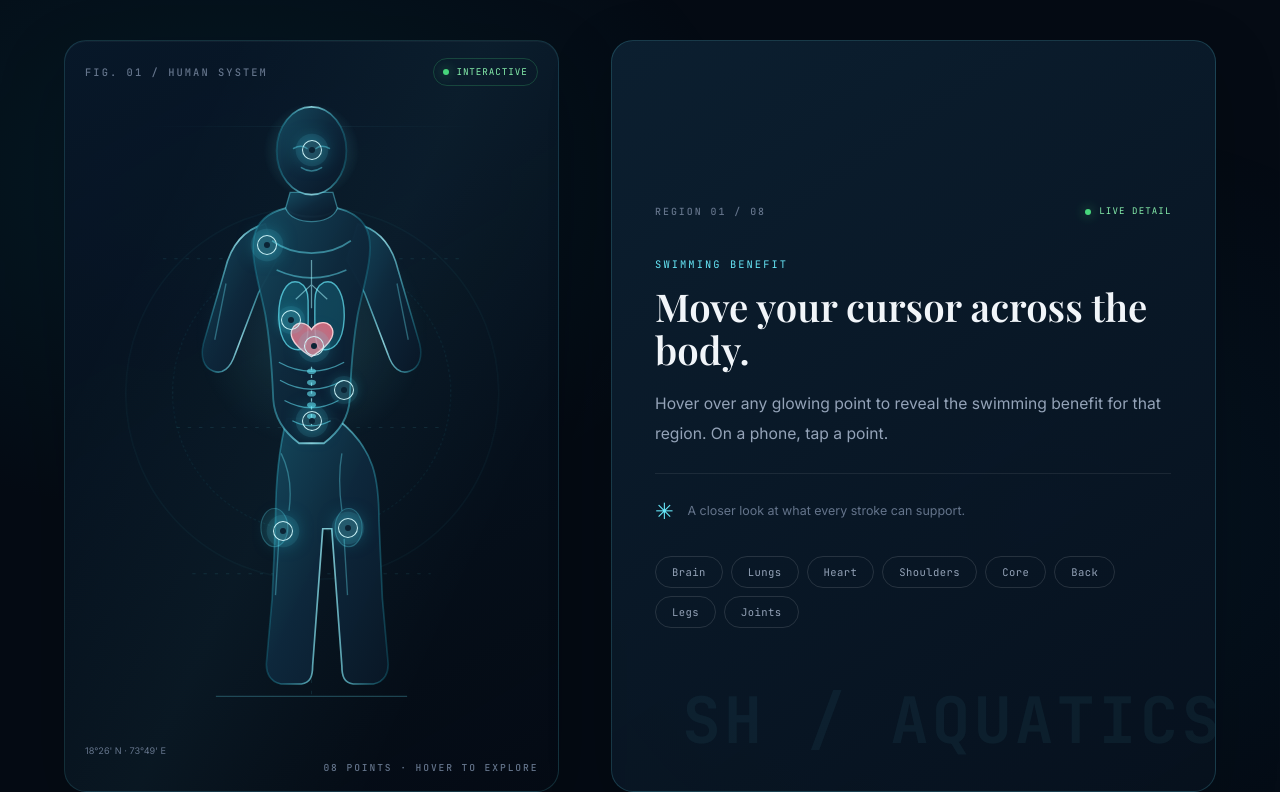
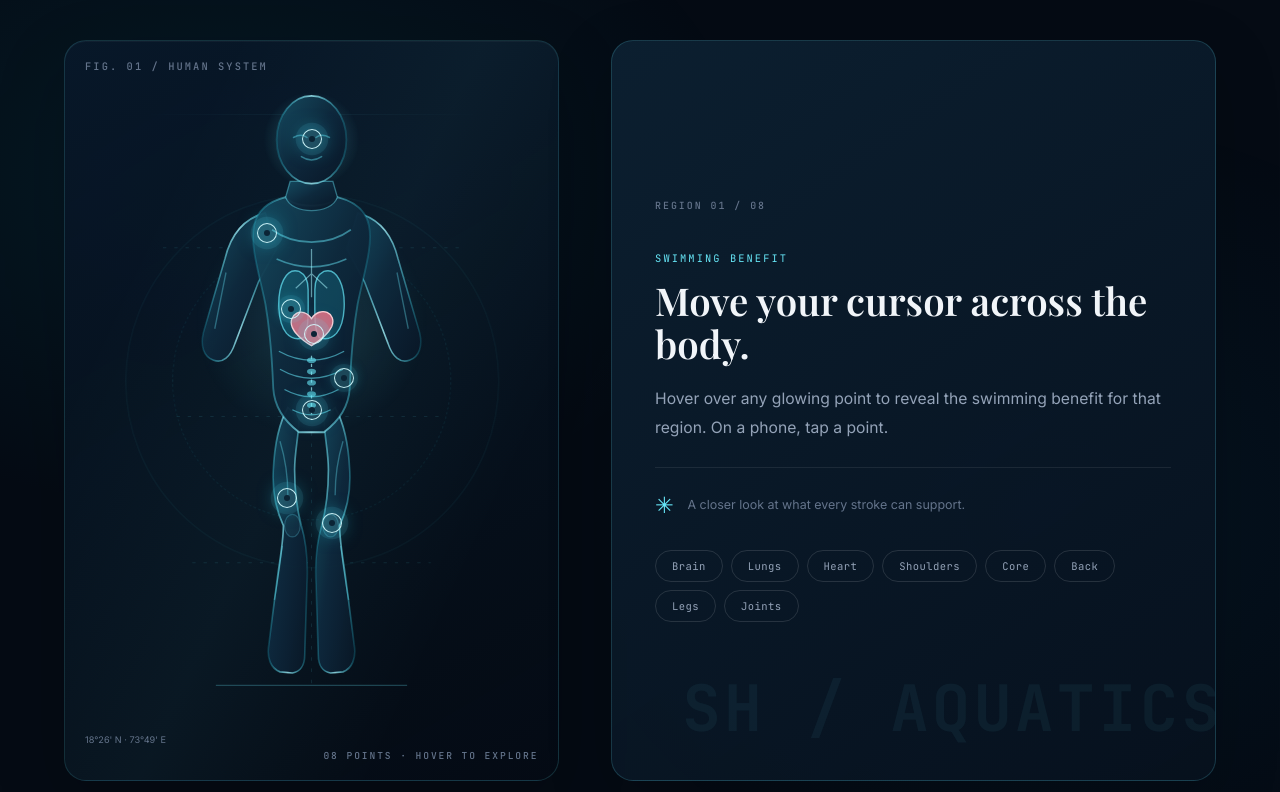
Before and after one commit to kulkarniyash132/Shahu-swimming-pool, a website: page index.html in a window 1280 px wide. Shown: the part 3447-4239 px from the top of the page. Drawn offline with nearby package versions, Linux system fonts and the light colour scheme; no server answers; a web font is replaced by a local one.

Commit message:
Add files via upload

```diff
--- a/index.html
+++ b/index.html
@@ -239,7 +239,7 @@
     </div>
   </div>
 
-  <!-- ===== INTERACTIVE ANATOMY ===== -->
+  <!-- ===== SWIMMER ANATOMY ===== -->
   <section class="anatomy section-pad" id="anatomy">
     <div class="chapter-label"><span data-i18n="chapAnatomy">Chapter II — Anatomy of a Swimmer</span></div>
     <div class="anatomy-header">
@@ -253,7 +253,6 @@
       <div class="body-stage">
         <div class="body-stage-topline">
           <span class="mono">FIG. 01 / HUMAN SYSTEM</span>
-          <span class="live-indicator"><i></i> INTERACTIVE</span>
         </div>
         <div class="body-diagram">
           <div class="body-orbit body-orbit--outer"></div>
@@ -261,8 +260,8 @@
           <div class="body-scanline"></div>
           <div class="body-svg-container">
             <svg viewBox="0 0 360 560" role="img" aria-labelledby="body-figure-title body-figure-desc" xmlns="http://www.w3.org/2000/svg">
-              <title id="body-figure-title">Interactive swimmer anatomy</title>
-              <desc id="body-figure-desc">A stylised human figure with highlighted head, shoulders, lungs, heart, core, spine, legs, and knees. Hover or focus any marker to explore a swimming benefit.</desc>
+              <title id="body-figure-title">Swimmer anatomy illustration</title>
+              <desc id="body-figure-desc">A stylised human figure with proportionate, separated legs and highlighted head, shoulders, lungs, heart, core, spine, and knees. Hover or focus any marker to explore a swimming benefit.</desc>
               <defs>
                 <linearGradient id="bodyFill" x1="0" y1="0" x2="1" y2="1">
                   <stop offset="0" stop-color="#164e63" stop-opacity=".92"/>
@@ -289,7 +288,33 @@
               <!-- limbs -->
               <path d="M139 119 C120 124 108 139 103 160 L84 225 C81 237 84 247 93 250 C101 253 108 247 112 235 L133 180 L149 151Z" fill="url(#bodyFill)" stroke="url(#bodyEdge)" stroke-width="1.4"/>
               <path d="M221 119 C240 124 252 139 257 160 L276 225 C279 237 276 247 267 250 C259 253 252 247 248 235 L227 180 L211 151Z" fill="url(#bodyFill)" stroke="url(#bodyEdge)" stroke-width="1.4"/>
-              <path d="M158 292 C151 318 148 348 148 383 L145 452 L140 508 C139 518 143 526 153 528 L171 528 C179 527 181 521 181 512 L190 390 L198 390 L207 512 C207 521 209 527 217 528 L235 528 C245 526 249 518 248 508 L243 452 L240 383 C240 348 237 318 202 292Z" fill="url(#bodyFill)" stroke="url(#bodyEdge)" stroke-width="1.5"/>
+              <!-- Separated, proportionate legs aligned with the hips and torso -->
+              <path d="M159 292
+                       C151 306 147 326 146 348
+                       C145 366 149 384 155 397
+                       C155 408 153 421 151 434
+                       C148 455 145 480 142 503
+                       C140 515 144 524 152 527
+                       L163 528
+                       C170 527 174 521 174 512
+                       L176 449
+                       C177 431 176 414 171 397
+                       C167 382 165 365 165 347
+                       C165 331 169 315 169 301Z"
+                    fill="url(#bodyFill)" stroke="url(#bodyEdge)" stroke-width="1.5"/>
+              <path d="M201 292
+                       C209 306 213 326 214 348
+                       C215 366 211 384 205 397
+                       C205 408 207 421 209 434
+                       C212 455 215 480 218 503
+                       C220 515 216 524 208 527
+                       L197 528
+                       C190 527 186 521 186 512
+                       L184 449
+                       C183 431 184 414 189 397
+                       C193 382 195 365 195 347
+                       C195 331 191 315 191 301Z"
+                    fill="url(#bodyFill)" stroke="url(#bodyEdge)" stroke-width="1.5"/>
               <!-- torso -->
               <path d="M157 105 C145 108 132 115 129 130 C125 148 134 175 139 200 C143 223 145 250 146 275 C147 292 157 305 169 314 L191 314 C203 305 213 292 214 275 C215 250 217 223 221 200 C226 175 235 148 231 130 C228 115 215 108 203 105 C195 115 165 115 157 105Z" fill="url(#bodyFill)" stroke="url(#bodyEdge)" stroke-width="1.6"/>
               <path d="M157 105 C162 121 198 121 203 105 L199 91 L161 91Z" fill="url(#bodyFill)" stroke="#67e8f9" stroke-opacity=".42" stroke-width="1.2"/>
@@ -311,9 +336,9 @@
                 <ellipse cx="180" cy="250" rx="4" ry="2.5"/><ellipse cx="180" cy="260" rx="4" ry="2.5"/><ellipse cx="180" cy="270" rx="4" ry="2.5"/><ellipse cx="180" cy="280" rx="4" ry="2.5"/><ellipse cx="180" cy="290" rx="4" ry="2.5"/>
               </g>
               <!-- limbs detail -->
-              <path d="M104 172L94 222 M256 172L266 222 M153 323 Q164 345 160 374 M207 374 Q203 345 207 323 M151 399L148 449 M209 399L212 449" stroke="#67e8f9" stroke-opacity=".35" stroke-width="1.2" fill="none"/>
-              <ellipse cx="147" cy="389" rx="12" ry="17" fill="#67e8f9" fill-opacity=".08" stroke="#67e8f9" stroke-opacity=".28"/>
-              <ellipse cx="213" cy="389" rx="12" ry="17" fill="#67e8f9" fill-opacity=".08" stroke="#67e8f9" stroke-opacity=".28"/>
+              <path d="M104 172L94 222 M256 172L266 222 M152 322 Q159 345 159 370 M208 322 Q201 345 201 370 M154 415 Q151 440 147 463 M206 415 Q209 440 213 463" stroke="#67e8f9" stroke-opacity=".35" stroke-width="1.2" fill="none"/>
+              <ellipse cx="163" cy="397" rx="7" ry="10" fill="#67e8f9" fill-opacity=".06" stroke="#67e8f9" stroke-opacity=".24"/>
+              <ellipse cx="197" cy="397" rx="7" ry="10" fill="#67e8f9" fill-opacity=".06" stroke="#67e8f9" stroke-opacity=".24"/>
               <!-- subtle floor marker -->
               <path d="M95 539H265" stroke="#67e8f9" stroke-opacity=".25" stroke-width="1"/>
             </svg>
@@ -324,8 +349,8 @@
             <button class="hotspot" style="--x:50.5%;--y:40.5%" type="button" data-region="heart" data-label="Heart" aria-label="Explore heart benefits" aria-pressed="false"><span class="hotspot-inner"></span><span class="hotspot-label">HEART</span></button>
             <button class="hotspot" style="--x:50%;--y:52.5%" type="button" data-region="core" data-label="Core" aria-label="Explore core benefits" aria-pressed="false"><span class="hotspot-inner"></span><span class="hotspot-label">CORE</span></button>
             <button class="hotspot" style="--x:58%;--y:47.5%" type="button" data-region="back" data-label="Spine" aria-label="Explore back and spine benefits" aria-pressed="false"><span class="hotspot-inner"></span><span class="hotspot-label">SPINE</span></button>
-            <button class="hotspot" style="--x:43%;--y:70%" type="button" data-region="legs" data-label="Legs" aria-label="Explore leg benefits" aria-pressed="false"><span class="hotspot-inner"></span><span class="hotspot-label">LEGS</span></button>
-            <button class="hotspot" style="--x:59%;--y:69.5%" type="button" data-region="joints" data-label="Joints" aria-label="Explore joint benefits" aria-pressed="false"><span class="hotspot-inner"></span><span class="hotspot-label">JOINTS</span></button>
+            <button class="hotspot" style="--x:44%;--y:66.5%" type="button" data-region="legs" data-label="Legs" aria-label="Explore leg benefits" aria-pressed="false"><span class="hotspot-inner"></span><span class="hotspot-label">LEGS</span></button>
+            <button class="hotspot" style="--x:55%;--y:70.5%" type="button" data-region="joints" data-label="Joints" aria-label="Explore joint benefits" aria-pressed="false"><span class="hotspot-inner"></span><span class="hotspot-label">JOINTS</span></button>
           </div>
         </div>
         <div class="body-stage-footer">
@@ -336,7 +361,6 @@
       <aside class="anatomy-info" id="anatomy-info" aria-live="polite" aria-atomic="true">
         <div class="anatomy-info-top">
           <span class="anatomy-info-index mono" id="anatomy-info-index">REGION 01 / 08</span>
-          <span class="anatomy-info-pulse" aria-hidden="true"><i></i> LIVE DETAIL</span>
         </div>
         <p class="anatomy-info-label" data-i18n="anatomyInst">SWIMMING BENEFIT</p>
         <h3 class="anatomy-info-title" data-i18n="anatomyInstTitle">Move your cursor across the body.</h3>
--- a/style.css
+++ b/style.css
@@ -1134,27 +1134,6 @@ textarea.form-input {
 }
 .body-stage-topline { font-size: 0.61rem; margin-bottom: 0.25rem; }
 .body-stage-footer { font-size: 0.57rem; margin-top: 0.45rem; flex-wrap: wrap; }
-.live-indicator {
-  display: inline-flex;
-  align-items: center;
-  gap: 0.45rem;
-  border: 1px solid rgba(74,222,128,0.22);
-  border-radius: 999px;
-  padding: 0.35rem 0.6rem;
-  color: #86efac;
-  font-family: var(--font-mono);
-  font-size: 0.58rem;
-  letter-spacing: 0.1em;
-}
-.live-indicator i, .anatomy-info-pulse i {
-  width: 6px;
-  height: 6px;
-  border-radius: 50%;
-  display: inline-block;
-  background: #4ade80;
-  box-shadow: 0 0 12px rgba(74,222,128,0.65);
-  animation: anatomyPulse 1.8s infinite;
-}
 .body-diagram {
   max-width: 405px;
   position: relative;
@@ -1258,7 +1237,6 @@ textarea.form-input {
 }
 .anatomy-info-top { display: flex; justify-content: space-between; align-items: center; gap: 1rem; margin-bottom: 2.25rem; position: relative; z-index: 1; }
 .anatomy-info-index { color: var(--slate-500); font-size: 0.62rem; }
-.anatomy-info-pulse { display: inline-flex; align-items: center; gap: 0.5rem; color: #86efac; font-family: var(--font-mono); font-size: 0.57rem; letter-spacing: 0.12em; white-space: nowrap; }
 .anatomy-info-label { color: var(--cyan); margin-bottom: 0.8rem; font-size: 0.65rem; position: relative; z-index: 1; }
 .anatomy-info-title { font-size: clamp(1.8rem, 3vw, 2.65rem); line-height: 1.12; margin-bottom: 1.15rem; position: relative; z-index: 1; }
 .anatomy-info-desc { max-width: 610px; font-size: 0.98rem; line-height: 1.9; margin-bottom: 1.5rem; position: relative; z-index: 1; }
@@ -1268,7 +1246,6 @@ textarea.form-input {
 .anatomy-btn { letter-spacing: 0.04em; font-size: 0.66rem; text-transform: none; }
 .anatomy-btn.active { background: rgba(103,232,249,0.1); }
 .anatomy-info.is-updating .anatomy-info-title, .anatomy-info.is-updating .anatomy-info-desc { animation: detailArrive 0.32s ease both; }
-@keyframes anatomyPulse { 50% { opacity: 0.45; } }
 @keyframes orbitBreath { 50% { opacity: 0.45; transform: translate(-50%,-50%) scale(1.035); } }
 @keyframes markerBreath { 0%,100% { box-shadow: 0 0 0 4px rgba(103,232,249,0.08), 0 0 14px rgba(34,211,238,0.4); } 50% { box-shadow: 0 0 0 7px rgba(103,232,249,0.1), 0 0 21px rgba(34,211,238,0.65); } }
 @keyframes bodyScan { 0% { top: 4%; opacity: 0; } 12% { opacity: 0.4; } 88% { opacity: 0.3; } 100% { top: 94%; opacity: 0; } }
@@ -1295,6 +1272,6 @@ textarea.form-input {
   .anatomy-info { padding: 1.35rem; }
 }
 @media (prefers-reduced-motion: reduce) {
-  .body-orbit, .body-scanline, .hotspot, .live-indicator i, .anatomy-info-pulse i { animation: none !important; }
+  .body-orbit, .body-scanline, .hotspot { animation: none !important; }
   .hotspot, .hotspot-label, .anatomy-info * { transition-duration: 0.01ms !important; }
 }
```
Also changed, not shown: README.md.
